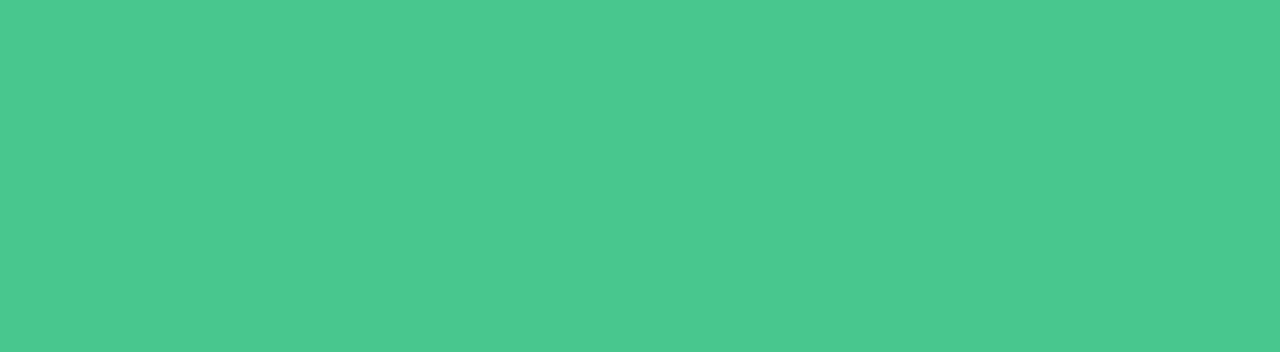
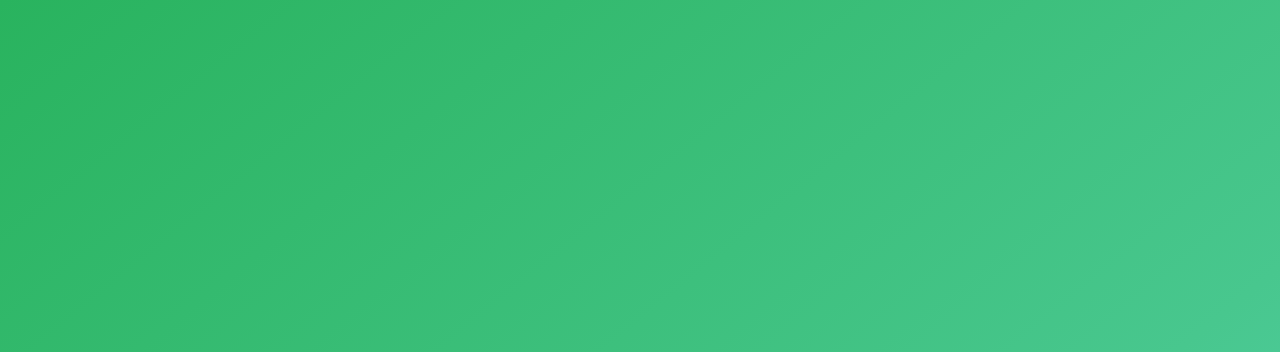
Before and after one commit to moigarm/moigarm.github.io, a plain HTML site: page index.html in a window 1280 px wide. Shown: the top 352 px of the page. Drawn offline with nearby package versions, Linux system fonts and the light colour scheme.

Commit message:
hero bold

```diff
--- a/index.html
+++ b/index.html
@@ -8,7 +8,7 @@
 </head>
 <body>
 
-    <section class="hero is-success is-fullheight">
+    <section class="hero is-success is-fullheight is-bold">
         <div class="hero-body">
           <div class="container">
             <h1 class="title">
```
